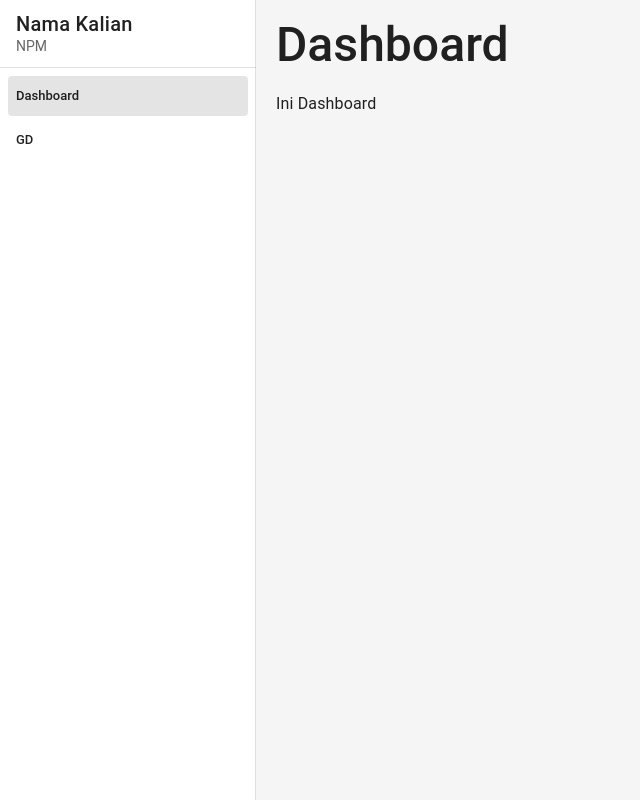
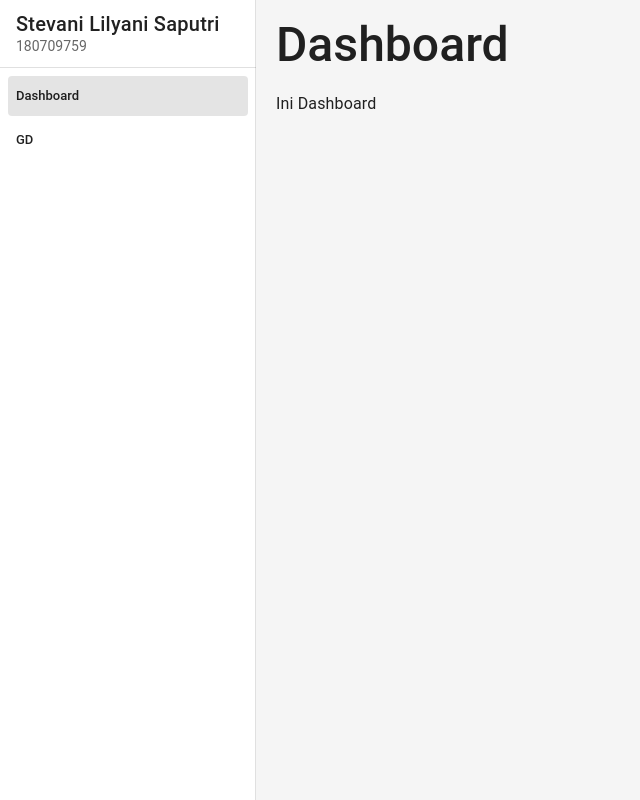
Before and after one commit to stevanililyanis/VueCLI-Webpack_9759, a Vue app: page / in a window 1280 px wide. Shown: the whole page, without its empty margins (0-640 px from the left). Built offline with nearby package versions, Linux system fonts and the light colour scheme.

Commit message:
GD VueCLI_Webpack_9759

```diff
--- a/src/components/DashboardLayout.vue
+++ b/src/components/DashboardLayout.vue
@@ -4,10 +4,10 @@
             <v-list-item>
                 <v-list-item-content>
                     <v-list-item-title class="title">
-                        Nama Kalian
+                        Stevani Lilyani Saputri
                     </v-list-item-title>
                     <v-list-item-subtitle>
-                        NPM
+                        180709759
                     </v-list-item-subtitle>
                 </v-list-item-content>
             </v-list-item>
```
Also changed, not shown: src/components/TodoList/List.vue (+6 -3 lines).
